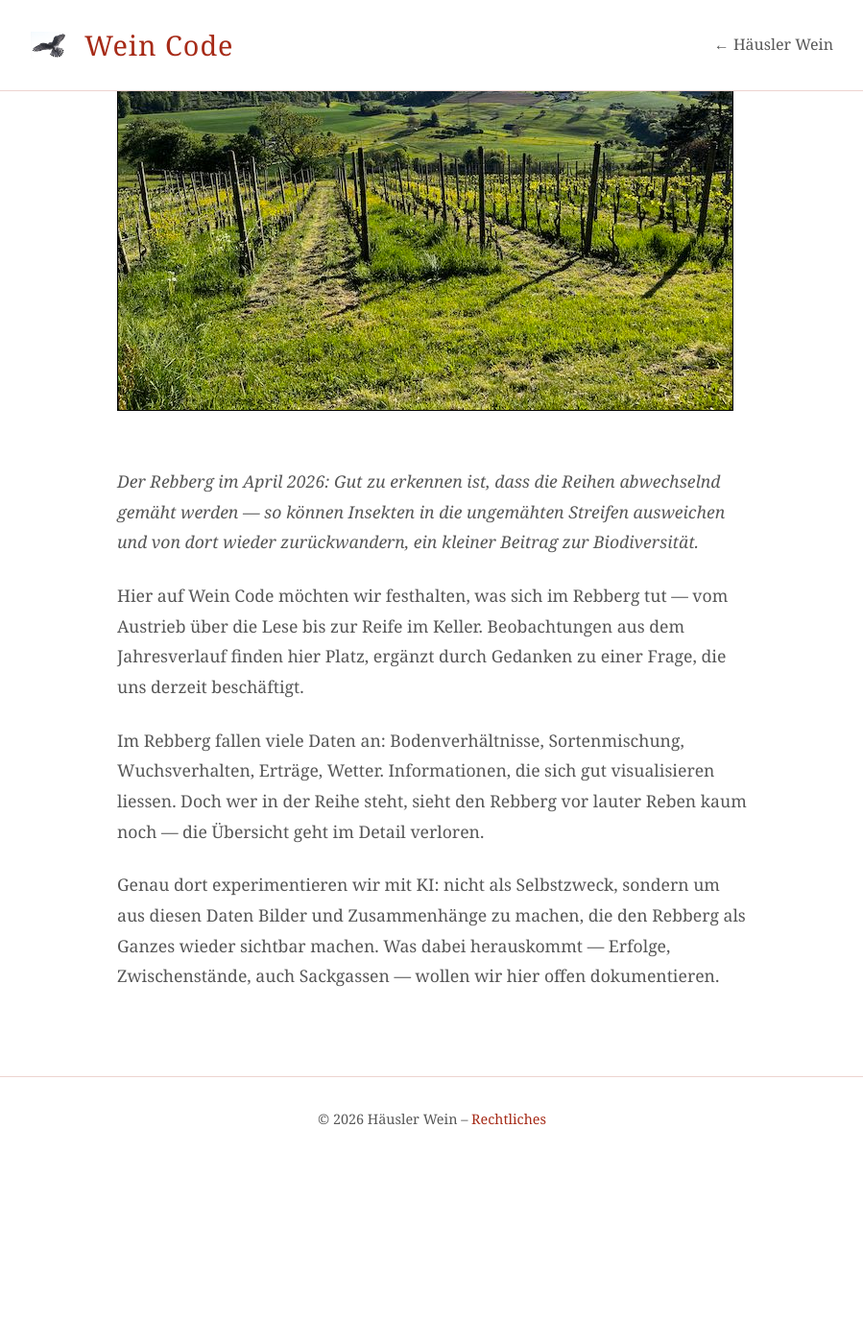
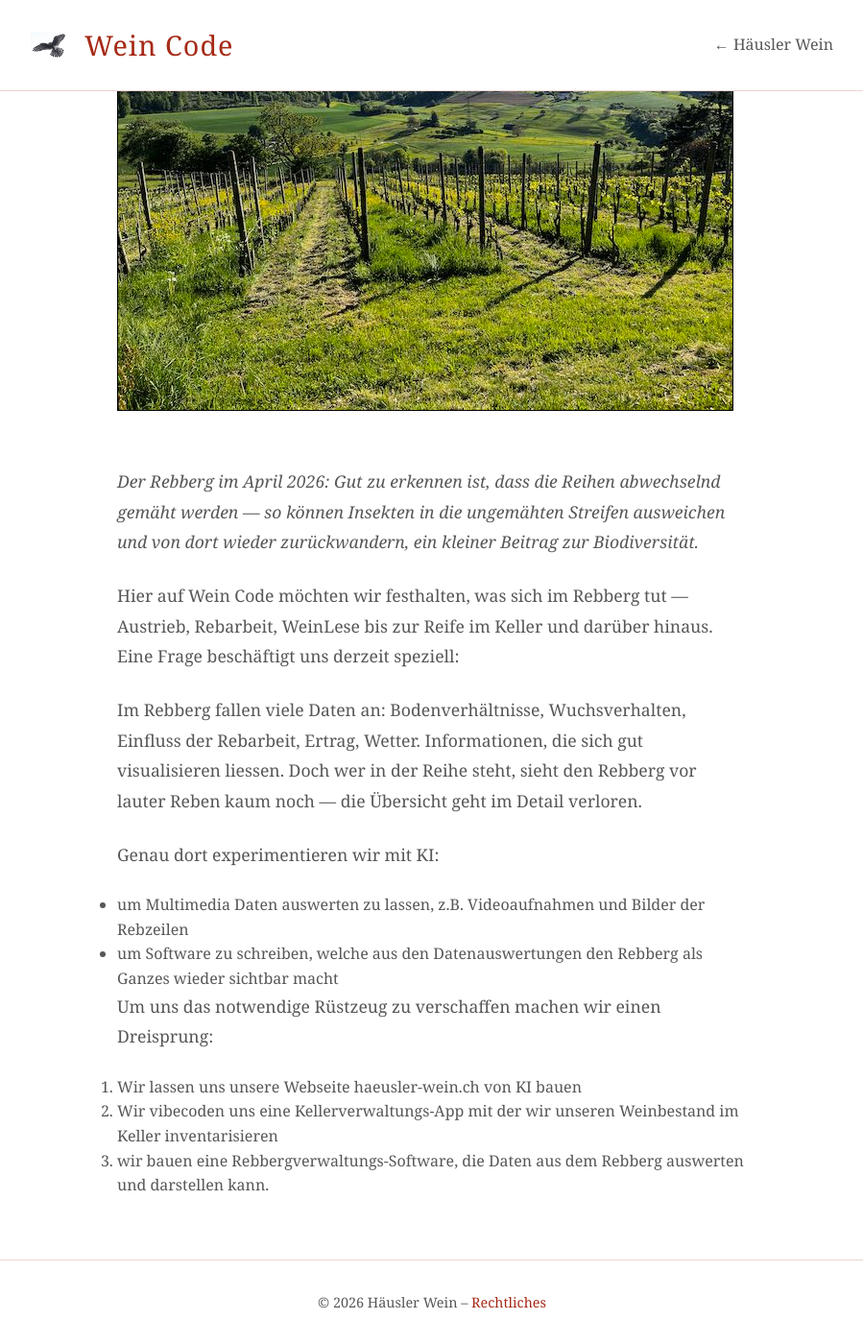
Before and after one commit to github-rha/blog.haeusler-wein, a Jekyll site: the page built from _posts/2026-05-08-willkommen.md, in a window 1280 px wide and 1400 px high, scrolled down 460 px. Shown: the whole window at 96% size, without its empty margins (190-1089 px from the left). Built offline with Jekyll 4.4.1, drawn with Linux system fonts in a browser that asks for light colours; before the commit the page ends 1669 px from its top, so only the background shows below that.

Commit message:
updated blog entry

```diff
--- a/_posts/2026-05-08-willkommen.md
+++ b/_posts/2026-05-08-willkommen.md
@@ -10,8 +10,17 @@ Seit 2024 führen wir den Rebberg «Auf Offenburg» in Muttenz weiter und schrei
 
 *Der Rebberg im April 2026: Gut zu erkennen ist, dass die Reihen abwechselnd gemäht werden — so können Insekten in die ungemähten Streifen ausweichen und von dort wieder zurückwandern, ein kleiner Beitrag zur Biodiversität.*
 
-Hier auf Wein Code möchten wir festhalten, was sich im Rebberg tut — vom Austrieb über die Lese bis zur Reife im Keller. Beobachtungen aus dem Jahresverlauf finden hier Platz, ergänzt durch Gedanken zu einer Frage, die uns derzeit beschäftigt.
+Hier auf Wein Code möchten wir festhalten, was sich im Rebberg tut — Austrieb, Rebarbeit, WeinLese bis zur Reife im Keller und darüber hinaus. Eine Frage beschäftigt uns derzeit speziell:
 
-Im Rebberg fallen viele Daten an: Bodenverhältnisse, Sortenmischung, Wuchsverhalten, Erträge, Wetter. Informationen, die sich gut visualisieren liessen. Doch wer in der Reihe steht, sieht den Rebberg vor lauter Reben kaum noch — die Übersicht geht im Detail verloren.
+Im Rebberg fallen viele Daten an: Bodenverhältnisse, Wuchsverhalten, Einfluss der Rebarbeit, Ertrag, Wetter. Informationen, die sich gut visualisieren liessen. Doch wer in der Reihe steht, sieht den Rebberg vor lauter Reben kaum noch — die Übersicht geht im Detail verloren.
 
-Genau dort experimentieren wir mit KI: nicht als Selbstzweck, sondern um aus diesen Daten Bilder und Zusammenhänge zu machen, die den Rebberg als Ganzes wieder sichtbar machen. Was dabei herauskommt — Erfolge, Zwischenstände, auch Sackgassen — wollen wir hier offen dokumentieren.
+Genau dort experimentieren wir mit KI:
+
+* um Multimedia Daten auswerten zu lassen, z.B. Videoaufnahmen und Bilder der Rebzeilen
+* um Software zu schreiben, welche aus den Datenauswertungen den Rebberg als Ganzes wieder sichtbar macht
+
+Um uns das notwendige Rüstzeug zu verschaffen machen wir einen Dreisprung:
+
+1. Wir lassen uns unsere Webseite haeusler-wein.ch von KI bauen
+2. Wir vibecoden uns eine Kellerverwaltungs-App mit der wir unseren Weinbestand im Keller inventarisieren
+3. wir bauen eine Rebbergverwaltungs-Software, die Daten aus dem Rebberg auswerten und darstellen kann.
```
